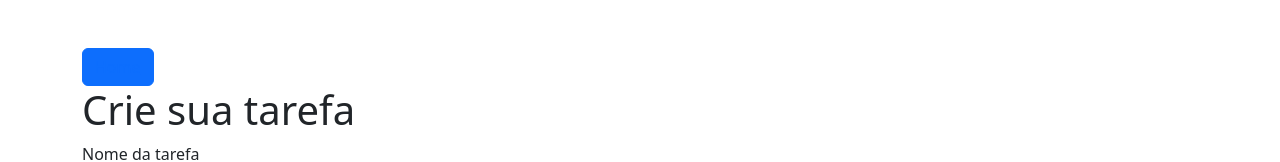
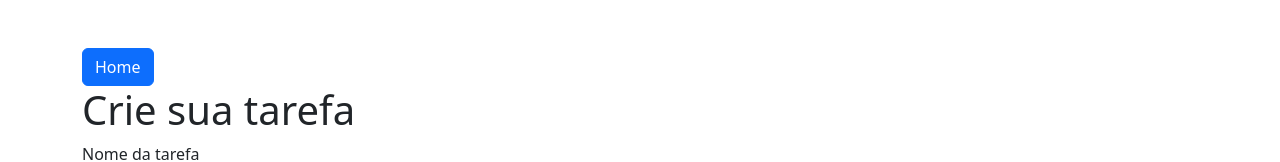
Before and after one commit to m4arthu/TaskManagerApp, an Angular app: page /create in a window 1280 px wide. Shown: the top 162 px of the page. Built offline with nearby package versions, Linux system fonts and the light colour scheme.

Commit message:
style: home button in /create white

```diff
--- a/src/app/create-task/create-task.component.html
+++ b/src/app/create-task/create-task.component.html
@@ -1,6 +1,6 @@
 
  <div class="mt-5 container">
-    <button class="btn btn-primary"><a routerLink="">Home</a></button>
+    <button routerLink="" class="btn btn-primary">Home</button>
      <form action="" #frm="ngForm" (ngSubmit)="createTask()">
          <h1>Crie sua tarefa</h1>
          <div class="mb-3">
```
